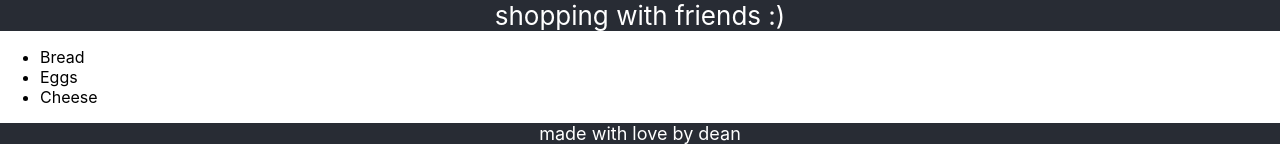
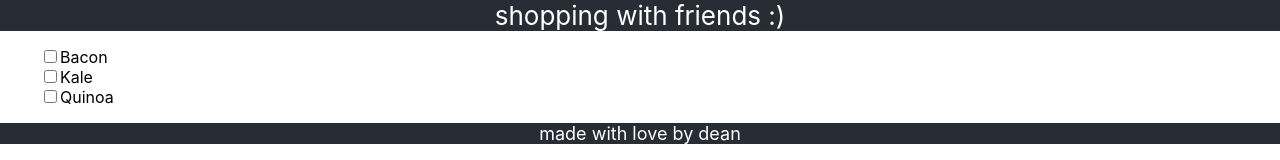
Before and after one commit to deankerrz/shoppinglist, a React (Create React App) app: page / in a window 1280 px wide. Shown: the top 160 px of the page. Built offline with nearby package versions, Linux system fonts and the light colour scheme.

Commit message:
Add List/ListItem components

```diff
--- a/src/components/App.jsx
+++ b/src/components/App.jsx
@@ -1,16 +1,18 @@
 import { Header } from './Header'
 import { Footer } from './Footer'
+import { ListItem } from './ListItem'
+import { List } from './List'
 
 function App() {
   return (
     <div className="App">
       <Header>shopping with friends :)</Header>
       <main>
-        <ul>
-          <li>Bread</li>
-          <li>Eggs</li>
-          <li>Cheese</li>
-        </ul>
+        <List>
+          <ListItem>Bacon</ListItem>
+          <ListItem>Kale</ListItem>
+          <ListItem>Quinoa</ListItem>
+        </List>
       </main>
       <Footer>made with love by dean</Footer>
     </div>
--- /dev/null
+++ b/src/components/List.jsx
@@ -0,0 +1,5 @@
+import styled from 'styled-components'
+
+export const List = styled.ul`
+  list-style: none;
+`
--- /dev/null
+++ b/src/components/ListItem.jsx
@@ -0,0 +1,12 @@
+import styled from 'styled-components'
+
+const Item = styled.li``
+
+export const ListItem = (props) => {
+  return (
+    <Item>
+      <input type="checkbox" />
+      {props.children}
+    </Item>
+  )
+}
```
